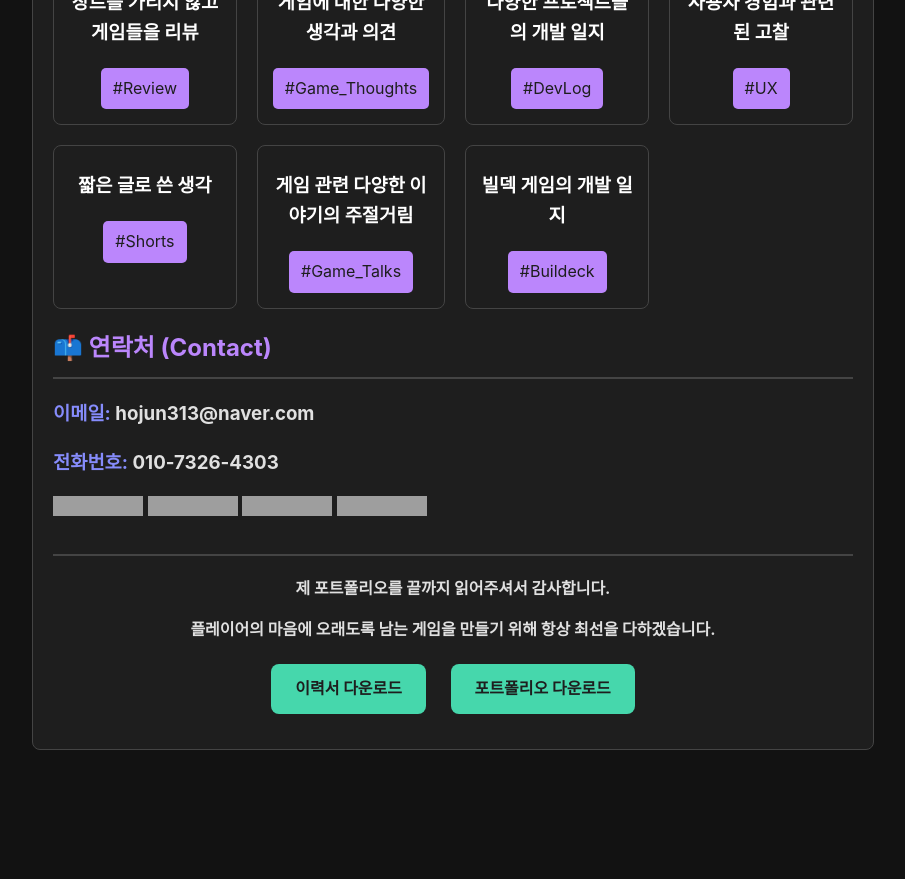
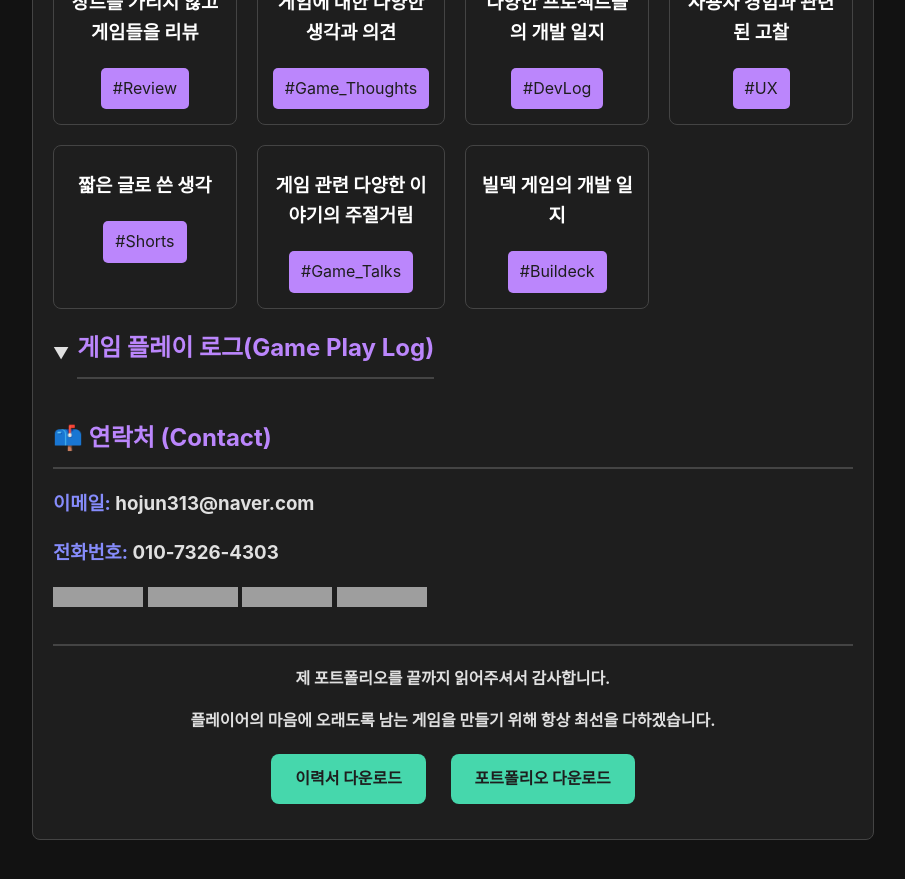
Before and after one commit to hojun313/hojun313.github.io, a Jekyll site: the page portfolio/index.html, which Jekyll copies as it is, in a window 1280 px wide and 900 px high, scrolled down 4751 px, cut to the strip 0-879 px from the top of the window. Shown: the whole strip, without its empty margins (187-1092 px from the left). Built offline with Jekyll 4.4.1, drawn with Linux system fonts in a browser that asks for light colours; before the commit the page ends 5561 px from its top, so only the background shows below that; grey boxes are pictures that could not be loaded.

Commit message:
Update index.html

```diff
--- a/portfolio/index.html
+++ b/portfolio/index.html
@@ -453,7 +453,12 @@
             </div>
         </details>
 
-    <div class="contact-container">
+        <details open>
+            <summary><h2>게임 플레이 로그(Game Play Log)</h2></summary>
+            <!-- 게임 플레이 로그 섹션 -->
+            <!-- 기본 정보: 게임 타이틀, 장르, 플레이 타임 -->
+        </details>
+
         <h2>📫 연락처 (Contact)</h2>
         <h3><strong>이메일:</strong> hojun313@naver.com</h3>
         <h3><strong>전화번호:</strong> 010-7326-4303</h3>
@@ -482,7 +487,7 @@
             <a href="#" class="download-button">이력서 다운로드</a>
             <a href="이호준-포트폴리오.pdf" class="download-button" download>포트폴리오 다운로드</a>
         </div>
-     </div>
+    </div>
 
     <script src="script.js"></script>
 </body>
```
